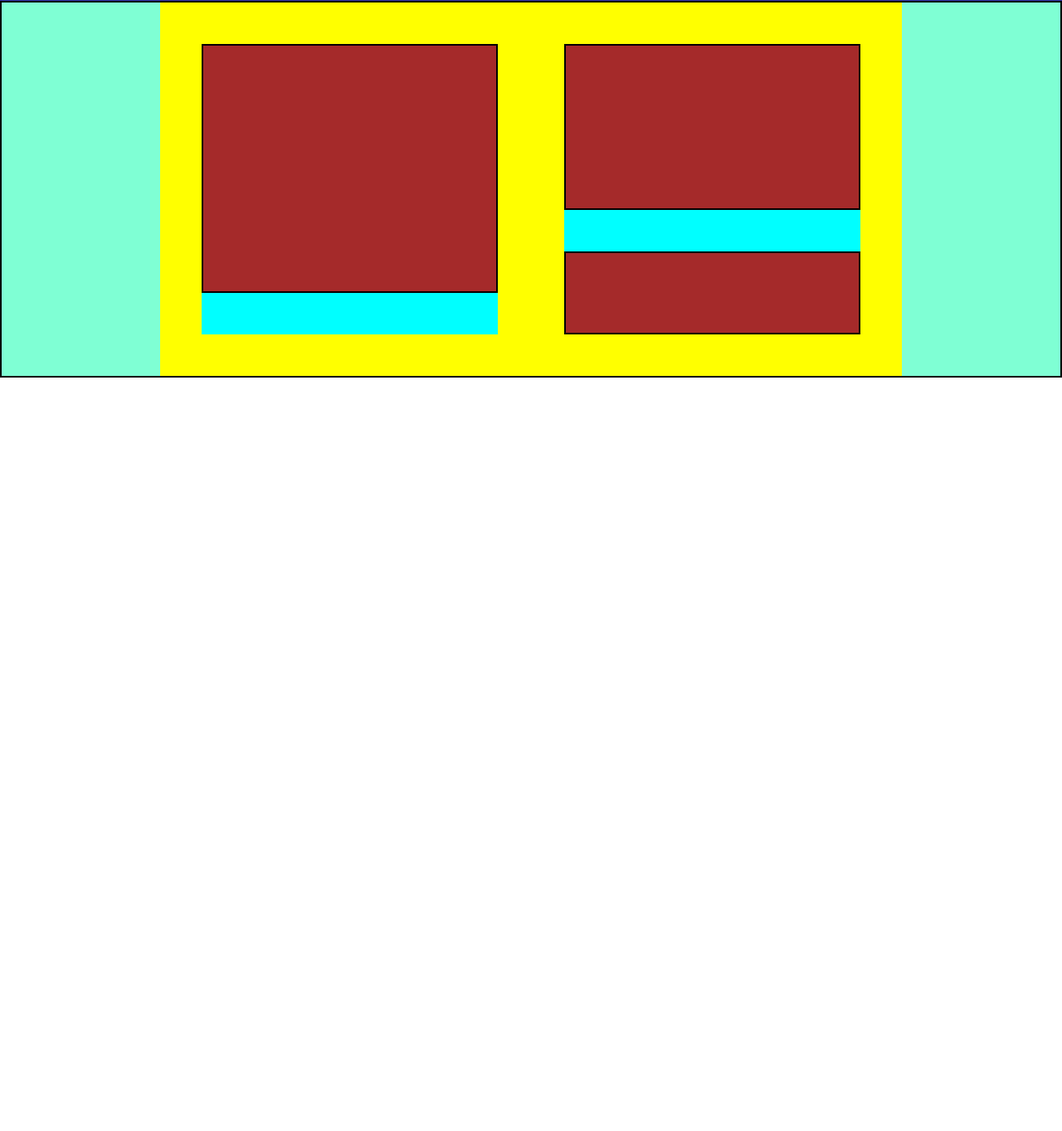
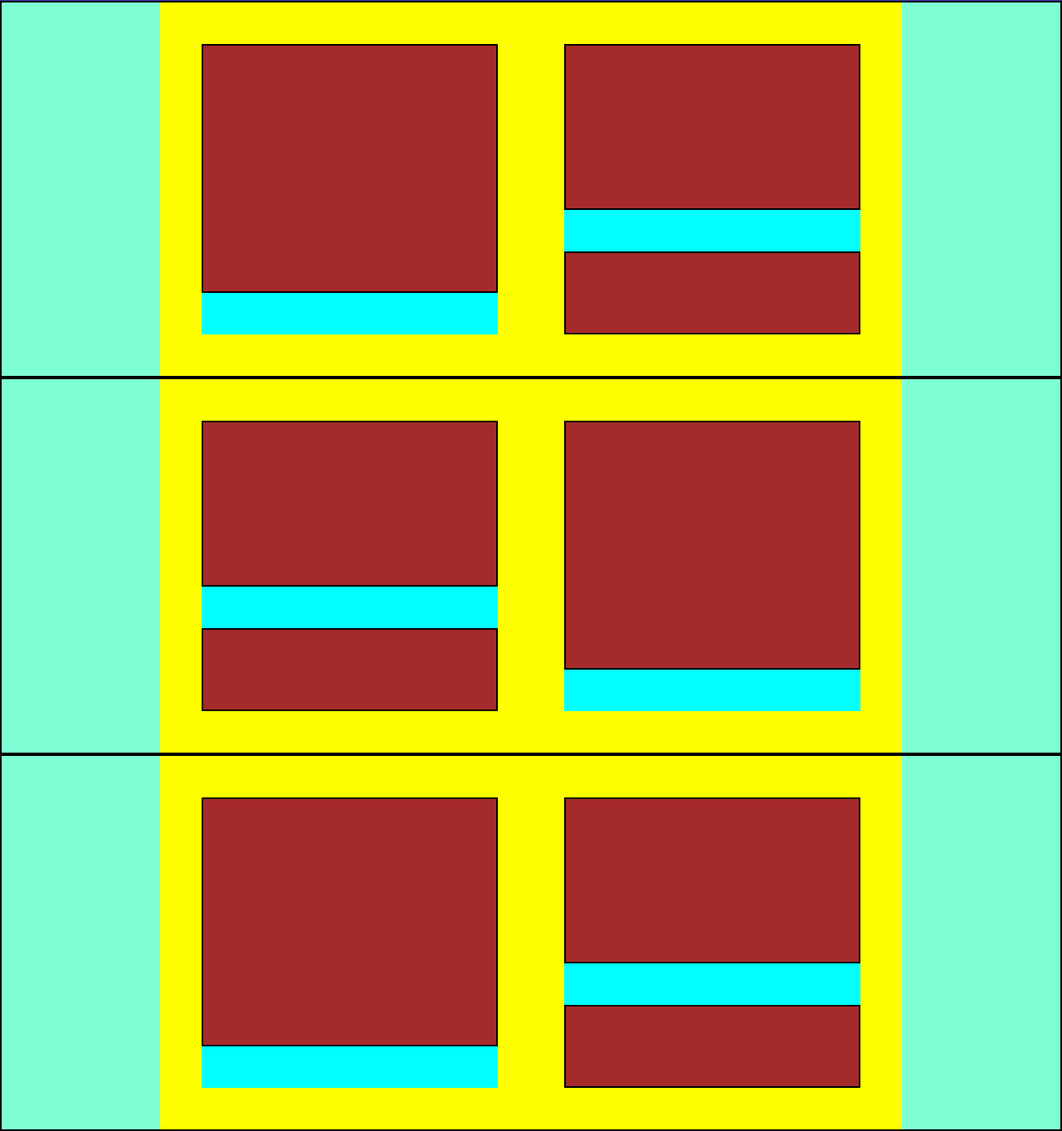
Before and after one commit to fabiodigiacomopepe/htmlcss-struttura-discord, a plain HTML site: page index.html in a window 1280 px wide. Shown: the part 379-1742 px from the top of the page at 83% size. Before the commit the page ends 834 px from the top, so only its background shows below. Drawn offline with Linux system fonts and the light colour scheme.

Commit message:
Add the other card section into main

```diff
--- a/css/style.css
+++ b/css/style.css
@@ -64,6 +64,10 @@ main section {
     justify-content: space-between;
     width: 70%;
     padding: 50px;
+}
+
+.reverse {
+    flex-direction: row-reverse;
 }
 
 .col {
--- a/index.html
+++ b/index.html
@@ -48,6 +48,30 @@
                     </div>
                 </div>
             </section>
+
+            <section>
+                <div class="central-card reverse">
+                    <div class="col">
+                        <div class="image"></div>
+                    </div>
+                    <div class="col">
+                        <div class="col-title"></div>
+                        <div class="col-subtitle"></div>
+                    </div>
+                </div>
+            </section>
+
+            <section>
+                <div class="central-card">
+                    <div class="col">
+                        <div class="image"></div>
+                    </div>
+                    <div class="col">
+                        <div class="col-title"></div>
+                        <div class="col-subtitle"></div>
+                    </div>
+                </div>
+            </section>
         </main>
 
         <footer>
```
